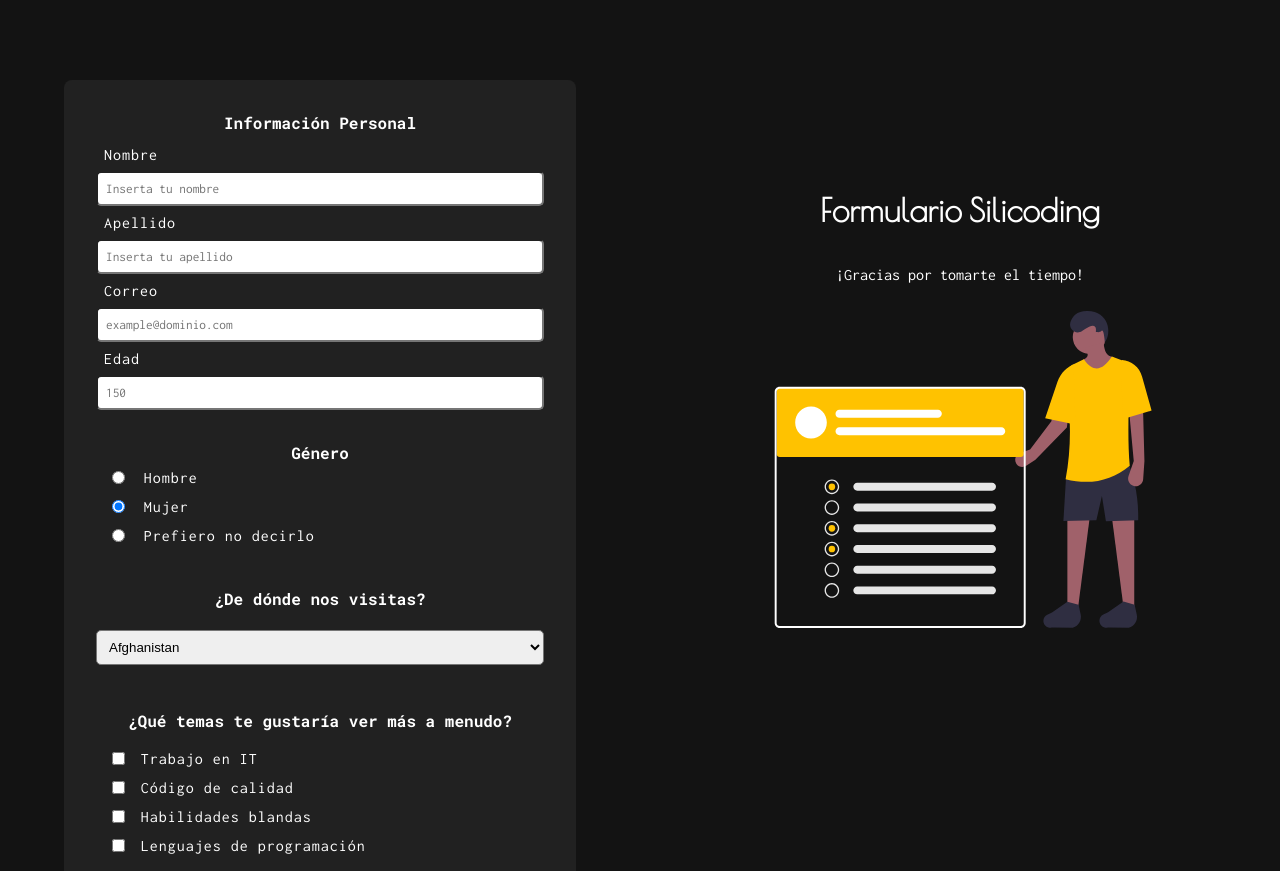
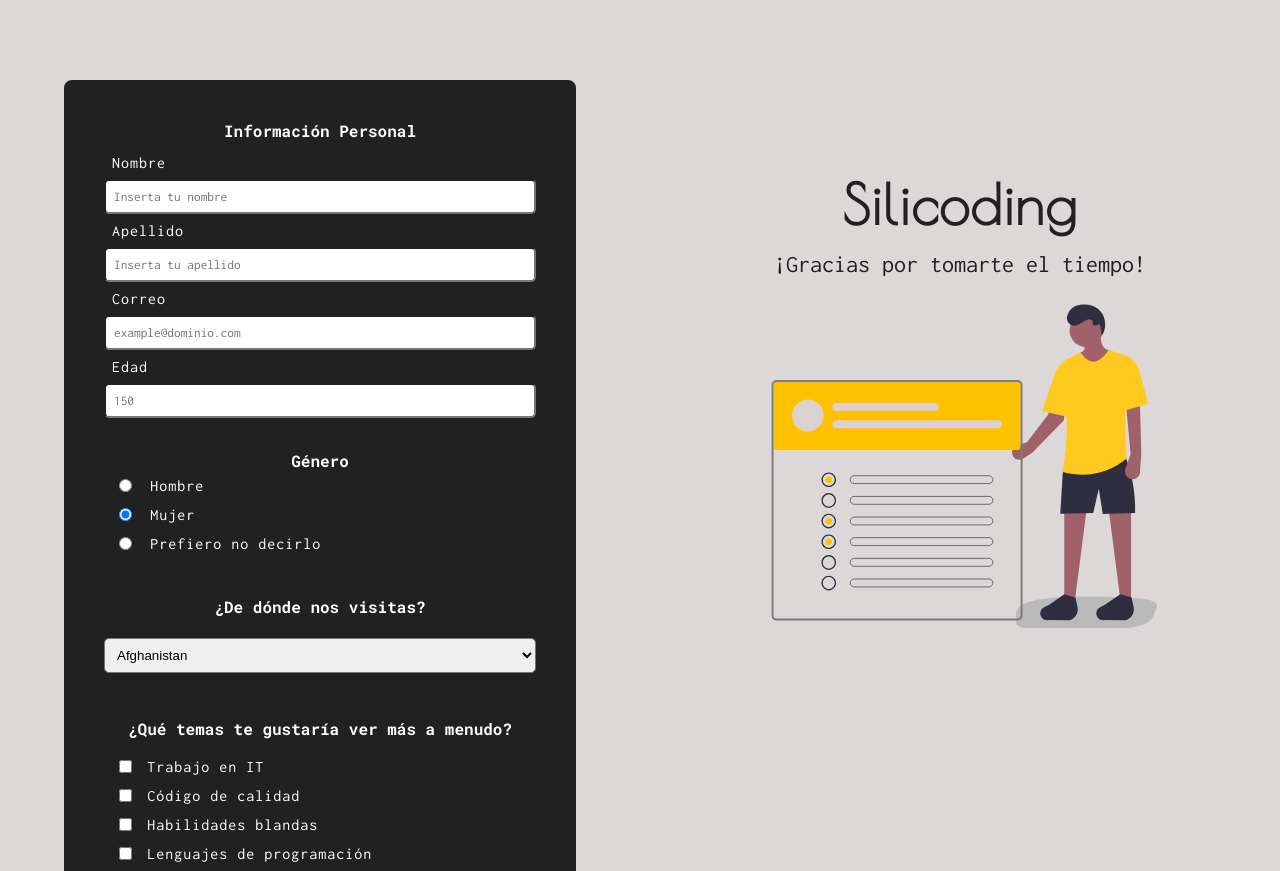
Before and after one commit to bryanstg/Survey-Form, a plain HTML site: page index.html in a window 1280 px wide. Shown: the top 871 px of the page. Drawn offline with nearby package versions, Linux system fonts and the light colour scheme.

Commit message:
Se creó el formato claro

```diff
--- a/index.html
+++ b/index.html
@@ -10,9 +10,9 @@
 <body>
     <main class="main-box">
         <div class="title-box">
-            <h1 id="title">Formulario Silicoding </h1>
+            <h1 id="title">Silicoding </h1>
             <p id="description">¡Gracias por tomarte el tiempo! </p>
-            <img id="title-svg" src="svg/yellow.svg" alt="">
+            <img id="title-svg" src="svg/yellow-blackie.svg" alt="">
         </div>
         <form id="survey-form" action="formulario.html" method="GET">
             <div class="personal-info-box">
--- a/style.css
+++ b/style.css
@@ -41,7 +41,7 @@
     --clr-fnt: #fff;
 
     /* Spaccing Variables */
-    --size-big: 2rem;
+    --size-big: 2.5rem;
     --size-med: 1.5rem;
     --size-smll: 1rem;
     --size-litl: 0.5rem;
@@ -67,7 +67,7 @@ body {
     grid-template-columns: 1fr 1fr;
     align-self: center;
     justify-items: center;
-    background-color: var(--clr-main);
+    background-color: #ddd8d8;
     margin: 0;
 }
 
@@ -81,6 +81,7 @@ body {
     font-size: var(--fnt-sz-smll);
     height: 100vh;
     width: 50%;
+
     position: fixed;
     right: 0;
     bottom: 0;
@@ -92,16 +93,25 @@ body {
     justify-content: center;
 }
 #title {
+    color: var(--clr-sec);
+    font-size: 55px;
+    margin: 0 0 15px 0;
+    letter-spacing: 1px;
+
 }
 #description {
     font-family: var(--fnt-fml-p);
     align-self: center;
+    color: var(--clr-sec);
+    font-size: var(--fnt-sz-big);
+    margin: 0 0 20px 0;
 }
 
 #title-svg {
     width: 40vw;
     justify-self: center;
     align-self: center;
+
 }
 
  /* -------------------Formulario---------------- */
@@ -148,10 +158,8 @@ input, select, textarea {
  .personal-info-box {
      margin: 0;
  }
- .personal-lbl{
+ .personal-lbl {
     margin: var(--size-litl);
- }
- .personal-input {
  }
 
 
```
Also changed, not shown: svg/yellow-blackie.svg (added).
